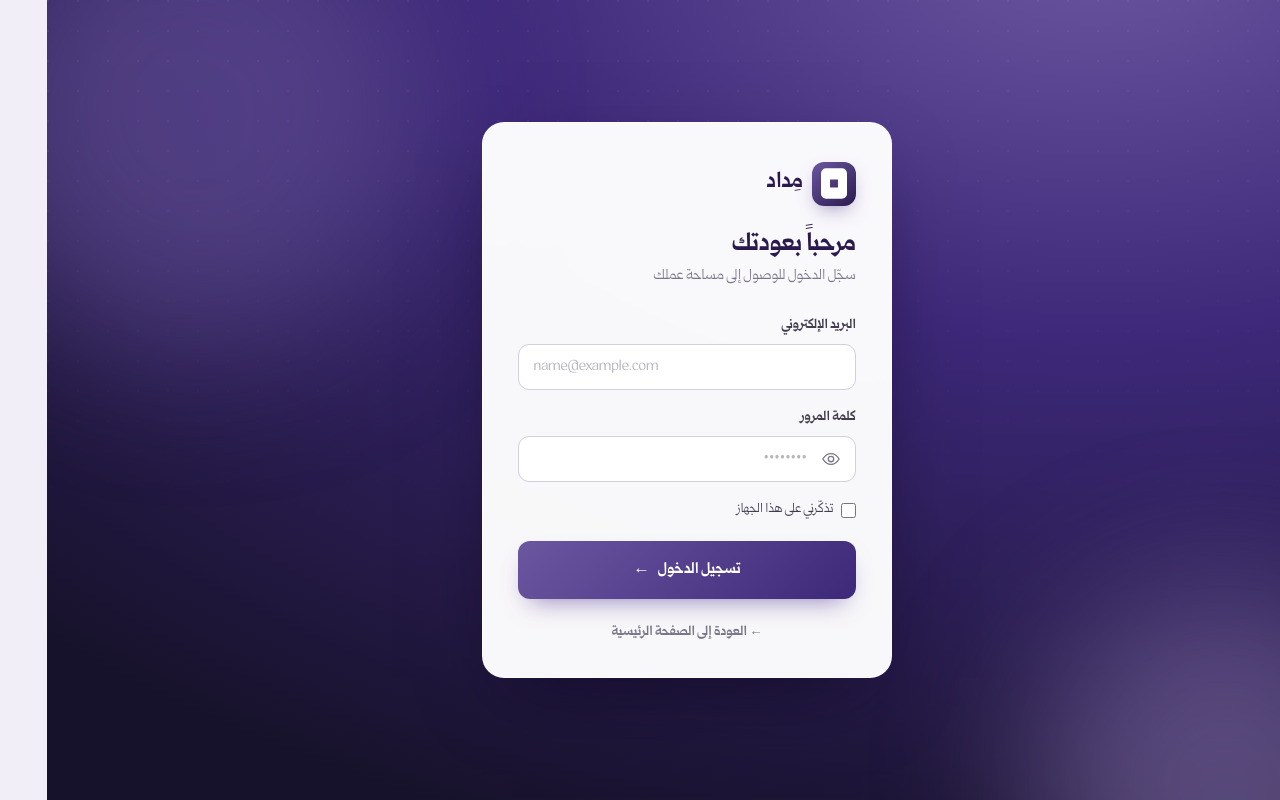
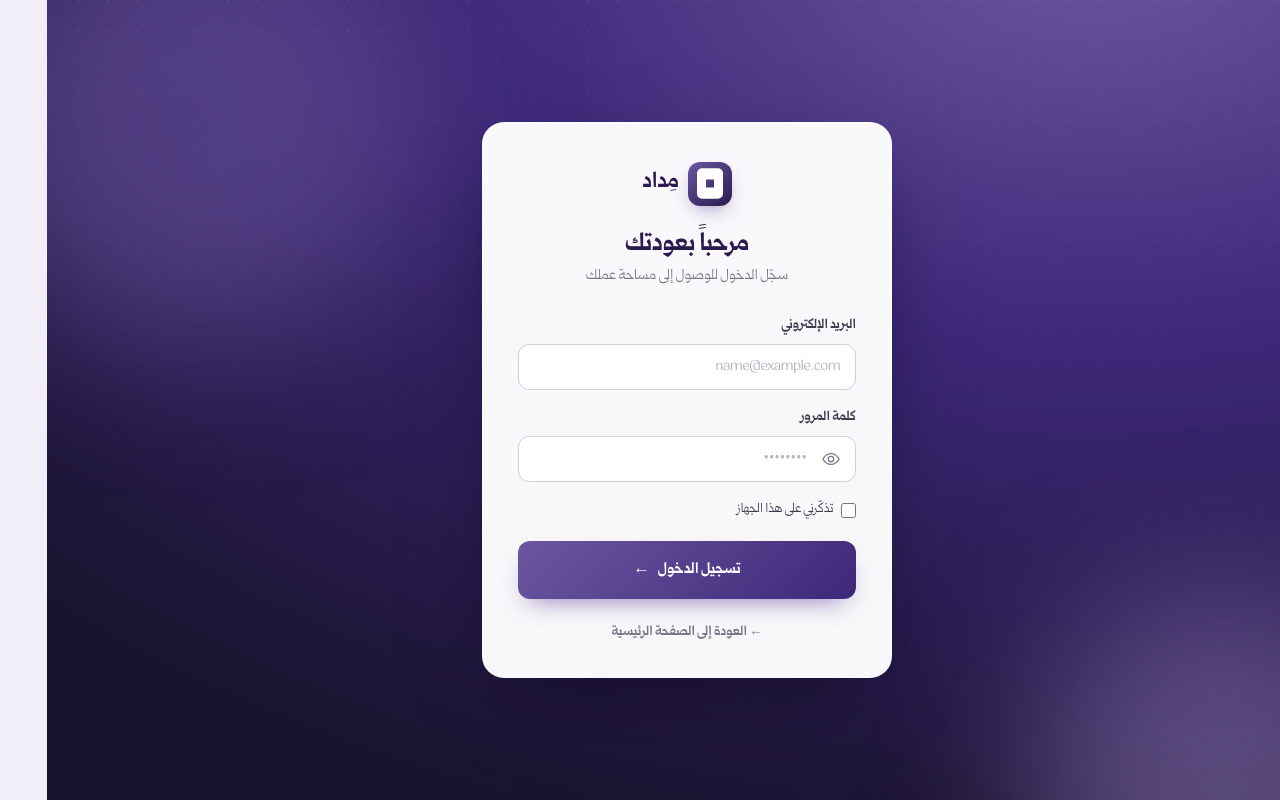
Before and after one commit to zazmh2020/midad, a Next.js app: page /login in a window 1280 px wide. Built offline with nearby package versions, Linux system fonts and the light colour scheme.

Commit message:
style(login): center brand & heading, right-align email hint, keep eye on left
Co-Authored-By: Claude Opus 4.8 <noreply@anthropic.com>

```diff
--- a/src/app/login/page.tsx
+++ b/src/app/login/page.tsx
@@ -76,7 +76,7 @@ export default function LoginPage() {
           <label className="lg-field">
             <span className="lg-label">البريد الإلكتروني</span>
             <input
-              type="email" autoComplete="email" dir="ltr" placeholder="name@example.com"
+              type="email" autoComplete="email" placeholder="name@example.com"
               value={email} onChange={(e) => setEmail(e.target.value)}
             />
           </label>
--- a/src/styles/login.css
+++ b/src/styles/login.css
@@ -48,7 +48,7 @@
   backdrop-filter: blur(6px);
 }
 
-.lg-brand { display: inline-flex; align-items: center; gap: 0.55rem; margin-bottom: 1.6rem; }
+.lg-brand { display: flex; justify-content: center; align-items: center; gap: 0.55rem; margin-bottom: 1.6rem; }
 .lg-brand-mark {
   width: 44px; height: 44px; border-radius: 12px; display: grid; place-items: center;
   background: linear-gradient(140deg, var(--purple-500), var(--purple-900)); color: #fff;
@@ -56,7 +56,7 @@
 }
 .lg-brand-name { font-family: var(--font-display); font-weight: 700; font-size: 1.35rem; color: var(--purple-900); }
 
-.lg-head { margin-bottom: 1.5rem; }
+.lg-head { margin-bottom: 1.5rem; text-align: center; }
 .lg-head h1 { font-family: var(--font-display); font-size: 1.55rem; font-weight: 700; color: var(--purple-900); margin: 0 0 0.3rem; }
 .lg-head p { color: var(--gray-500); font-size: 0.9rem; margin: 0; }
 
```
